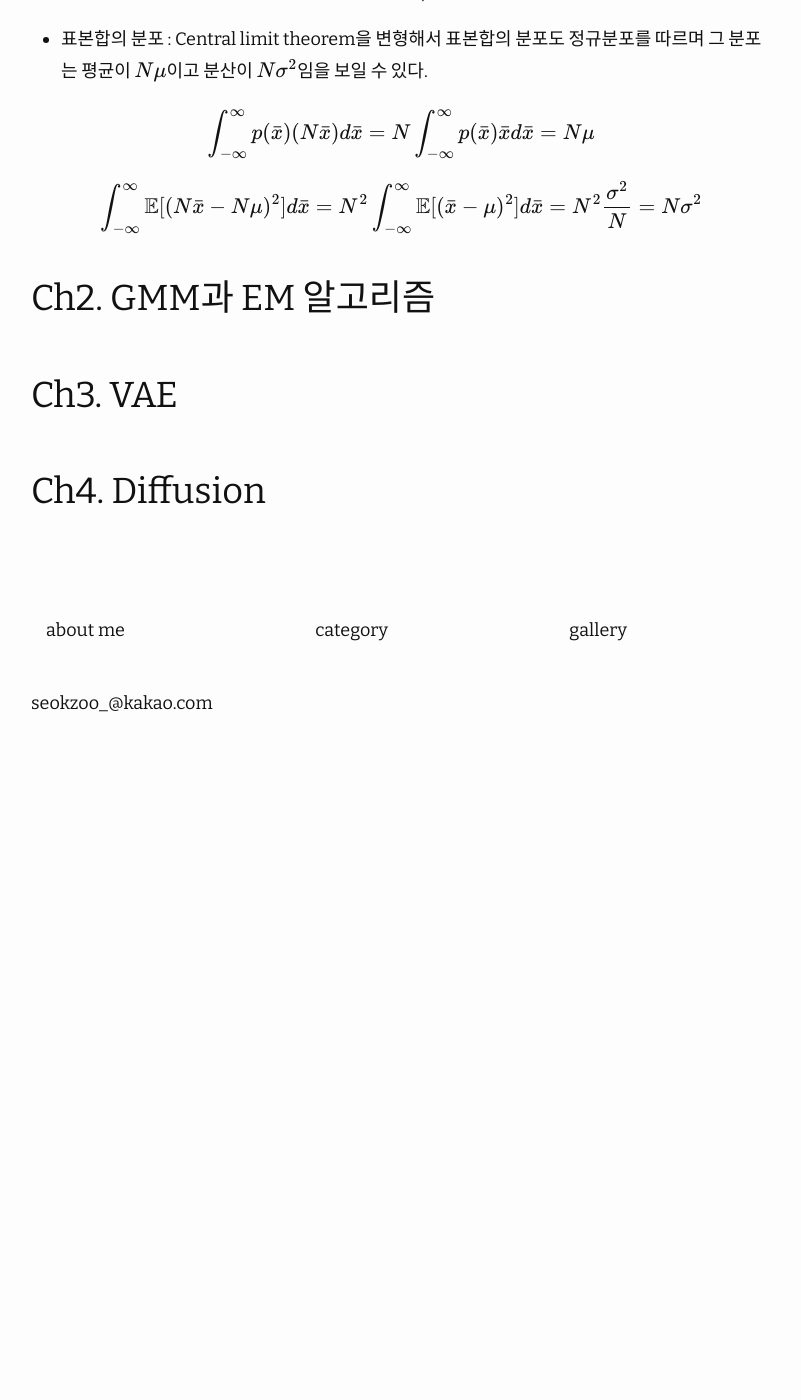
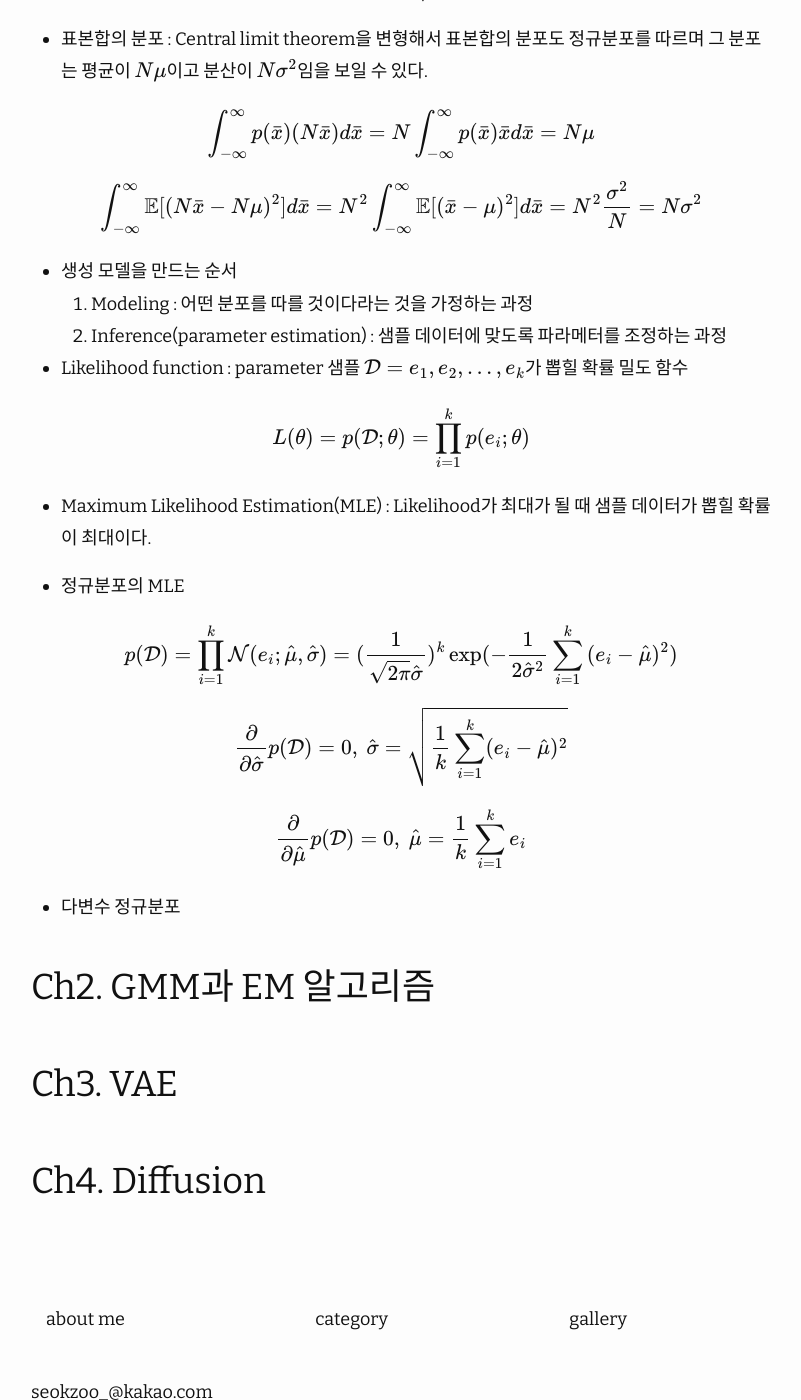
Before and after one commit to seokzoo/seokzoo.github.io, a Jekyll site: the page built from _posts/2025-03-04- 밑바닥부터-시작하는-딥러닝-5.md, in a window 1280 px wide and 1400 px high, scrolled down 881 px. Shown: the whole window, without its empty margins (239-1040 px from the left). Built offline with Jekyll 4.4.1, drawn with Linux system fonts in a browser that asks for light colours; nearby versions of some CDN libraries; formulas are drawn with MathJax 3; before the commit the page ends 1635 px from its top, so only the background shows below that.

Commit message:
update post

```diff
--- a/_posts/2025-03-04- 밑바닥부터-시작하는-딥러닝-5.md
+++ b/_posts/2025-03-04- 밑바닥부터-시작하는-딥러닝-5.md
@@ -25,6 +25,28 @@ $$ \int_{-\infty}^{\infty} p(\bar{x})(N\bar{x})d\bar{x}=N\int_{-\infty}^{\infty}
 
 $$ \int_{-\infty}^{\infty}\mathbb{E}[(N\bar{x}-N\mu)^2]d\bar{x}=N^2\int_{-\infty}^{\infty}\mathbb{E}[(\bar{x}-\mu)^2]d\bar{x}=N^2\frac{\sigma^2}{N}=N\sigma^2$$
 
+- 생성 모델을 만드는 순서
+1. Modeling : 어떤 분포를 따를 것이다라는 것을 가정하는 과정
+2. Inference(parameter estimation) : 샘플 데이터에 맞도록 파라메터를 조정하는 과정
+
+- Likelihood function : parameter 샘플 $\mathcal{D}=\{e_1,e_2,\dots,e_k\}$가 뽑힐 확률 밀도 함수
+
+$$ L(\theta)=p(\mathcal{D};\theta)=\prod_{i=1}^k{p(e_i;\theta)}$$
+
+- Maximum Likelihood Estimation(MLE) : Likelihood가 최대가 될 때 샘플 데이터가 뽑힐 확률이 최대이다.
+
+- 정규분포의 MLE
+
+$$p(\mathcal{D})=\prod_{i=1}^k{\mathcal{N}(e_i;\hat \mu ,\hat \sigma)}=(\frac{1}{\sqrt{2\pi}\hat \sigma})^{k}\exp(-\frac{1}{2\hat \sigma ^2}\sum_{i=1}^k{(e_i-\hat \mu)^2})$$
+
+$$\frac{\partial}{\partial \hat \sigma} p(\mathcal{D})=0,\ \hat\sigma =\sqrt{\frac{1}{k}\sum_{i=1}^{k}(e_i-\hat\mu)^2}$$
+
+$$ \frac{\partial}{\partial \hat\mu}p(\mathcal{D})=0,\ \hat \mu=\frac{1}{k}\sum_{i=1}^{k}{e_i}$$
+
+- 다변수 정규분포
+
+
+
 ## Ch2. GMM과 EM 알고리즘
 
 
```
Also changed, not shown: 2 other files.
